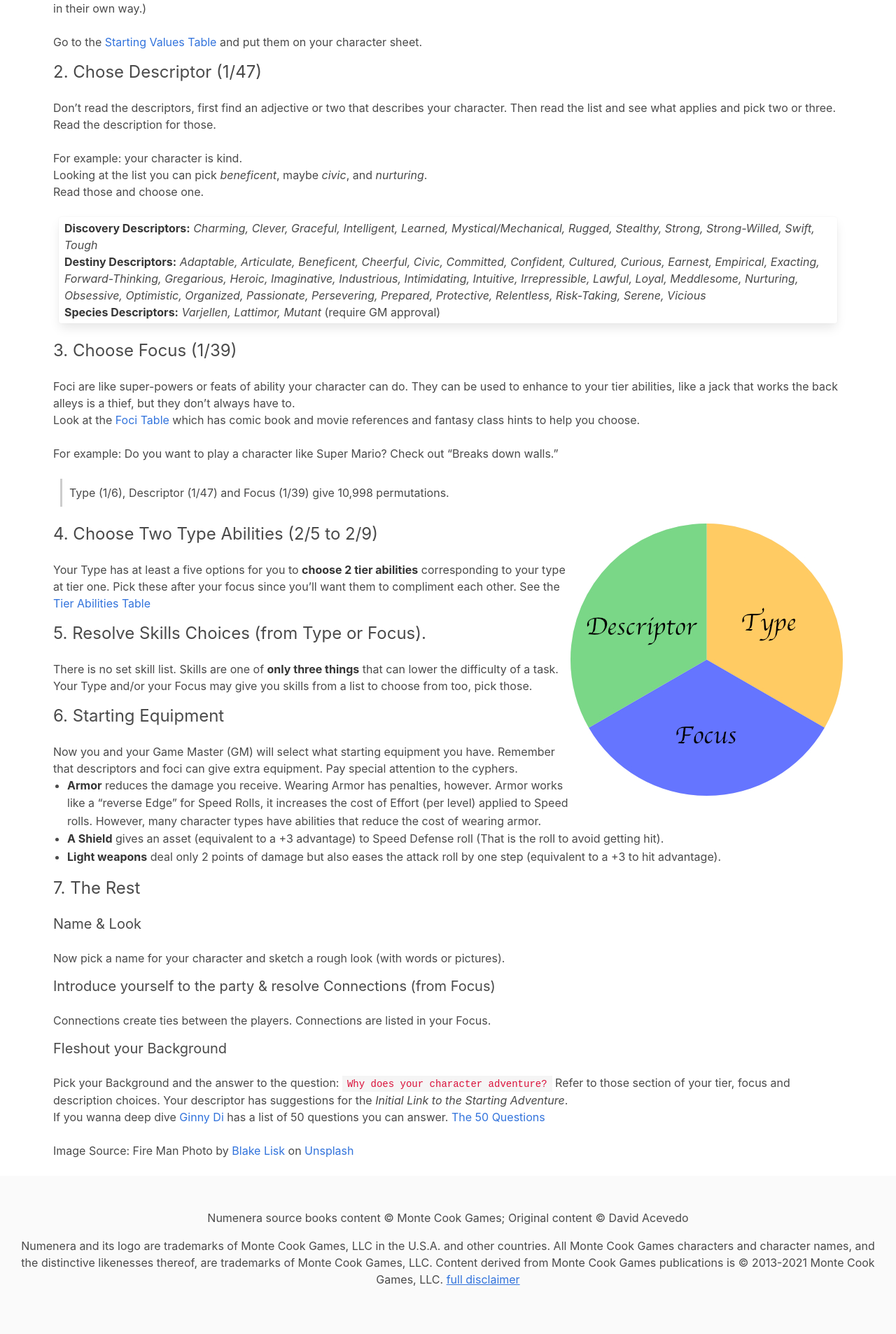
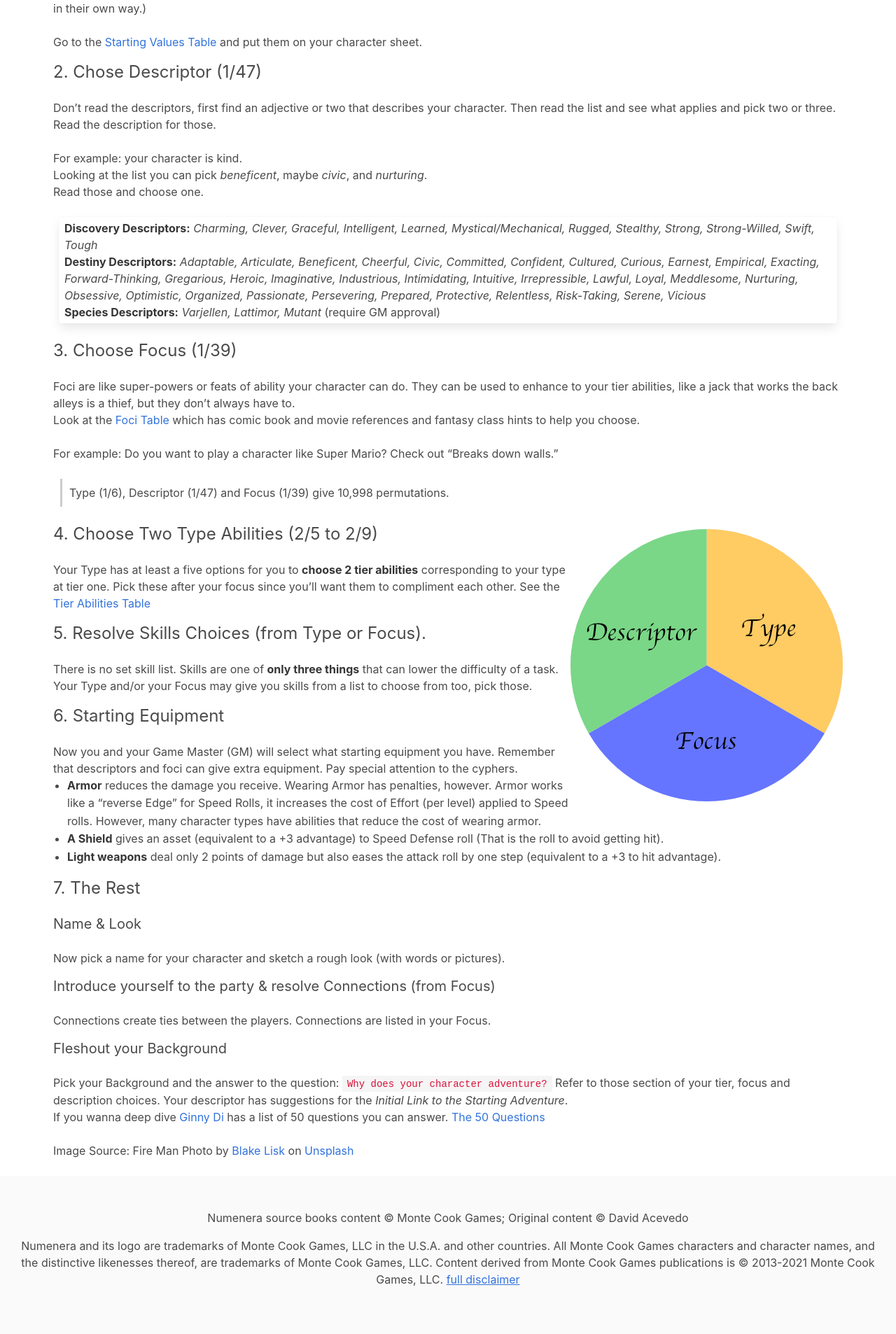
Before and after one commit to rebelwarrior/numenera, a Jekyll site: the page built from character-creation.md, in a window 1280 px wide. Shown: the part 738-2644 px from the top of the page at 70% size. Built offline with Jekyll 4.4.1, drawn with Linux system fonts in a browser that asks for light colours; nearby versions of some CDN libraries.

Commit message:
adds y-axis margins to pie chart

```diff
--- a/character-creation.md
+++ b/character-creation.md
@@ -63,7 +63,7 @@ Check out "Breaks down walls."
 
 > Type (1/6), Descriptor (1/47) and Focus (1/39) give 10,998 permutations.
 
-![piechart]({{ site.url }}/assets/images/Pie.jpg){:.image.is-pulled-right.is-rounded}
+![piechart]({{ site.url }}/assets/images/Pie.jpg){:.image.is-pulled-right.is-rounded.my-2}
 
 <!-- <img class="image is-pulled-right mx-2" width="450px" src="{{ site.url }}/assets/images/Pie.svg" onerror="this.onerror=null; this.src='{{ site.url }}/assets/images/Pie.jpg'"> -->
 
```
